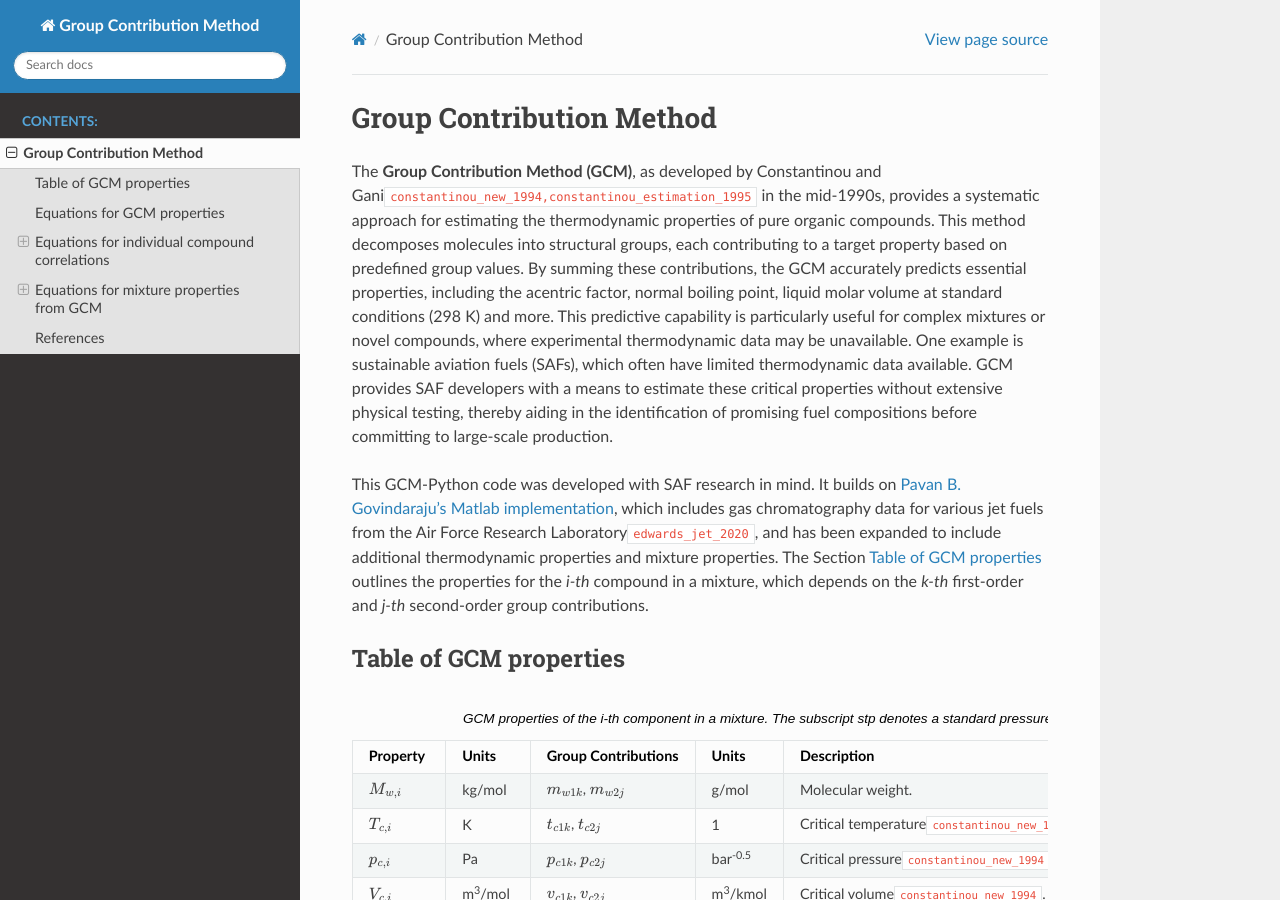
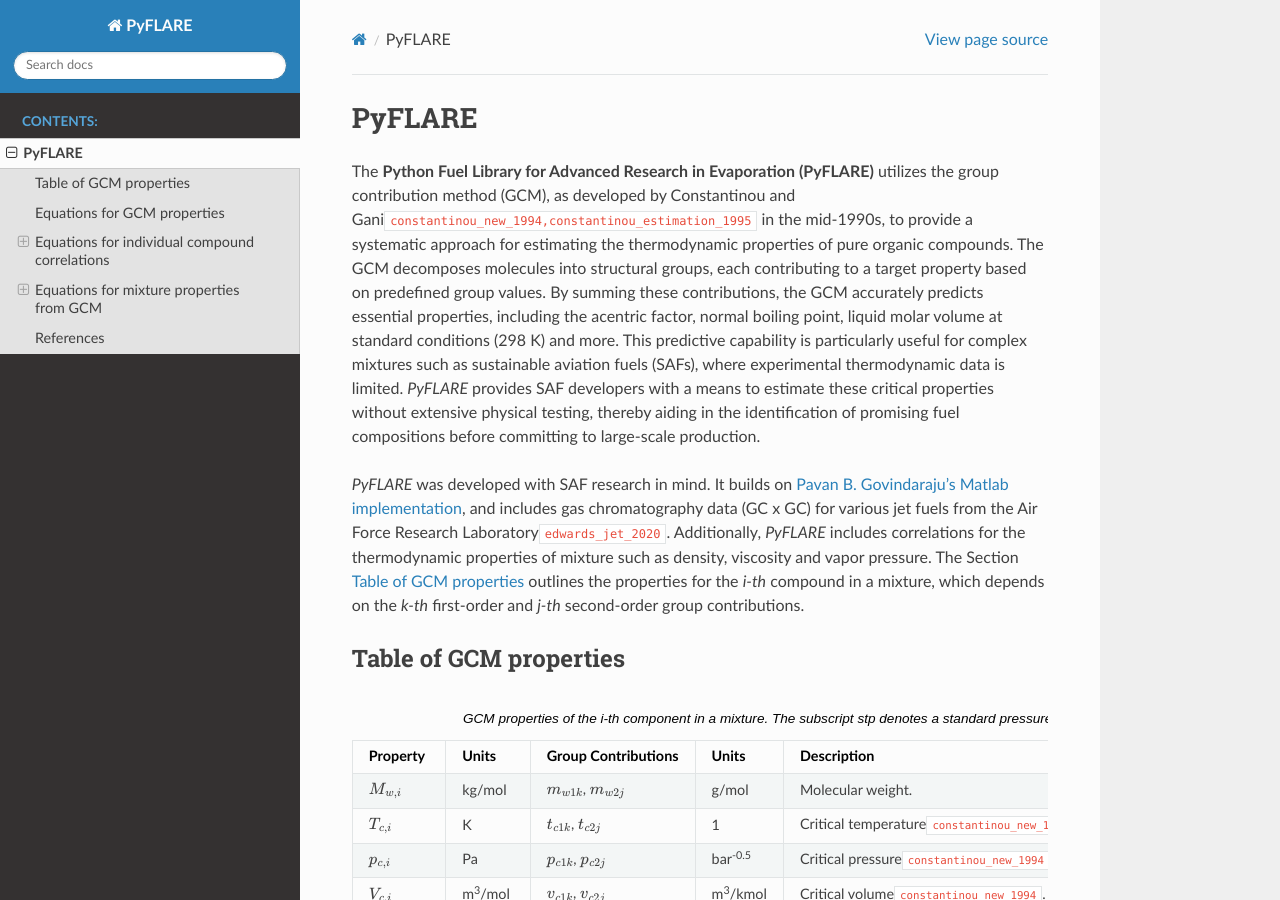
Before and after one commit to dmontgomeryNREL/PyFLARE, a Sphinx documentation site: the page built from docs/sphinx/groupcontribution.rst, in a window 1280 px wide and 900 px high. Built offline with Sphinx 7.4.7 and the Read the Docs theme 3.1.0, drawn with Linux system fonts in a browser that asks for light colours; cross-references to code outside the pages are shown as plain code; some of the changed text lies outside the part shown.

Commit message:
Update docs

```diff
--- a/docs/sphinx/conf.py
+++ b/docs/sphinx/conf.py
@@ -17,7 +17,7 @@
 
 # -- Project information -----------------------------------------------------
 
-project = 'Group Contribution Method'
+project = 'PyFLARE'
 copyright = '2024, David Montgomery'
 author = 'David Montgomery'
 
@@ -43,7 +43,7 @@
     'sphinx.ext.githubpages', # To publish on GitHub Pages
     'sphinxcontrib.bibtex'
 ]
-bibtex_bibfiles = ['GCM.bib']
+bibtex_bibfiles = ['refs.bib']
 
 
 # Add any paths that contain templates here, relative to this directory.
@@ -66,3 +66,8 @@
 # relative to this directory. They are copied after the builtin static files,
 # so a file named "default.css" will overwrite the builtin "default.css".
 html_static_path = ['_static']
+
+html_theme_options = {
+    'collapse_navigation': False,
+    'navigation_depth': 3
+}
--- a/docs/sphinx/groupcontribution.rst
+++ b/docs/sphinx/groupcontribution.rst
@@ -1,9 +1,27 @@
-Group Contribution Method
-=========================
+PyFLARE
+=======
 
-The **Group Contribution Method (GCM)**, as developed by Constantinou and Gani\ :footcite:p:`constantinou_new_1994,constantinou_estimation_1995` in the mid-1990s, provides a systematic approach for estimating the thermodynamic properties of pure organic compounds. This method decomposes molecules into structural groups, each contributing to a target property based on predefined group values. By summing these contributions, the GCM accurately predicts essential properties, including the acentric factor, normal boiling point, liquid molar volume at standard conditions (298 K) and more. This predictive capability is particularly useful for complex mixtures or novel compounds, where experimental thermodynamic data may be unavailable.  One example is sustainable aviation fuels (SAFs), which often have limited thermodynamic data available. GCM provides SAF developers with a means to estimate these critical properties without extensive physical testing, thereby aiding in the identification of promising fuel compositions before committing to large-scale production.
+The **Python Fuel Library for Advanced Research in Evaporation (PyFLARE)** utilizes
+the group contribution method (GCM), as developed by Constantinou and
+Gani\ :footcite:p:`constantinou_new_1994,constantinou_estimation_1995` in the mid-1990s,
+to provide a systematic approach for estimating the thermodynamic properties of
+pure organic compounds. The GCM decomposes molecules into structural groups,
+each contributing to a target property based on predefined group values.
+By summing these contributions, the GCM accurately predicts essential properties,
+including the acentric factor, normal boiling point, liquid molar volume at standard conditions
+(298 K) and more. This predictive capability is particularly useful for complex
+mixtures such as sustainable aviation fuels (SAFs), where experimental thermodynamic data
+is limited. `PyFLARE` provides SAF developers with a means to estimate
+these critical properties without extensive physical testing, thereby aiding in
+the identification of promising fuel compositions before committing to large-scale production.
 
-This GCM-Python code was developed with SAF research in mind. It builds on `Pavan B. Govindaraju's Matlab implementation <https://github.com/gpavanb-old/GroupContribution>`_, which includes gas chromatography data for various jet fuels from the Air Force Research Laboratory\ :footcite:p:`edwards_jet_2020`, and has been expanded to include additional thermodynamic properties and mixture properties. The Section :ref:`tab-GCM-properties` outlines the properties for the *i-th* compound in a mixture, which depends on the *k-th* first-order and *j-th* second-order group contributions.
+`PyFLARE` was developed with SAF research in mind. It builds on
+`Pavan B. Govindaraju's Matlab implementation <https://github.com/gpavanb-old/GroupContribution>`_,
+and includes gas chromatography data (GC x GC) for various jet fuels from the Air Force Research Laboratory\ :footcite:p:`edwards_jet_2020`.
+Additionally, `PyFLARE` includes correlations for the thermodynamic properties of
+mixture such as density, viscosity and vapor pressure. The Section :ref:`tab-GCM-properties`
+outlines the properties for the *i-th* compound in a mixture, which depends on
+the *k-th* first-order and *j-th* second-order group contributions.
 
 .. _tab-GCM-properties:
 
@@ -105,7 +123,8 @@
 
    \nu_i = \frac{\mu_i}{\rho_i},
 
-is calculated from Dutt's equation (Eq. 4.23 in Viscosity of Liquids\ :footcite:p:`viswanath_viscosity_2007`) provided :math:`T` in :math:`^{\circ}` C:
+is calculated from Dutt's equation (Eq. 4.23 in Viscosity of
+Liquids\ :footcite:p:`viswanath_viscosity_2007`) provided :math:`T` in :math:`^{\circ}` C:
 
 .. math::
 
@@ -116,12 +135,14 @@
 Latent heat of vaporization
 ^^^^^^^^^^^^^^^^^^^^^^^^^^^
 
-The latent heat of vaporization for each compound at standard pressure and temperature is calculated from the enthalpy of vaporization as:
+The latent heat of vaporization for each compound at standard pressure and
+temperature is calculated from the enthalpy of vaporization as:
 
 .. math::
    L_{v,stp,i} = \frac{\Delta H_{v,stp,i}}{M_{w,i}}.
 
-The heat of vaporization for each compound is then adjusted for variations in temperature\ :footcite:p:`govindaraju_group_2016`:
+The heat of vaporization for each compound is then adjusted for variations in
+temperature\ :footcite:p:`govindaraju_group_2016`:
 
 .. math::
    L_{v,i} = L_{v,stp,i} \bigg(\frac{1 - T_{r,i}}{1-T_{r,b,i}} \bigg)^{0.38}.
@@ -131,7 +152,9 @@
 Liquid molar volume
 ^^^^^^^^^^^^^^^^^^^
 
-The liquid molar volume is calculated at a specific temperature :math:`T` using the generalized Rackett equation\ :footcite:p:`rackett_equation_1970,yamada_saturated_1973` with an updated :math:`\phi_i` parameter\ :footcite:p:`govindaraju_group_2016`:
+The liquid molar volume is calculated at a specific temperature :math:`T` using
+the generalized Rackett equation\ :footcite:p:`rackett_equation_1970,yamada_saturated_1973`
+with an updated :math:`\phi_i` parameter\ :footcite:p:`govindaraju_group_2016`:
 
 .. math::
 
@@ -163,12 +186,17 @@
 Saturated vapor pressure
 ^^^^^^^^^^^^^^^^^^^^^^^^
 
-The saturated vapor pressure for each compound is calculated as a function of temperature using either the Lee–Kesler method\ :footcite:p:`lee_generalized_1975` or the Ambrose-Walton method\ :footcite:p:`ambrose_vapour_1989`.  Both methods solve
+The saturated vapor pressure for each compound is calculated as a function of
+temperature using either the Lee–Kesler method\ :footcite:p:`lee_generalized_1975`
+or the Ambrose-Walton method\ :footcite:p:`ambrose_vapour_1989`.  Both methods solve
 
 .. math::
    \ln p_{r,sat,i} = f_i^{(0)} + \omega_i f_i^{(1)} + \omega_i^2 f_i^{(2)}
 
-for the reduced saturated vapor pressure for each compound, :math:`p_{r,sat,i} = p_{sat,i}/p_{c,i}`.  The default method in the GCM-Python code is the Lee-Kesler method, as it is more stable at higher temperatures.
+for the reduced saturated vapor pressure for each compound,
+:math:`p_{r,sat,i} = p_{sat,i}/p_{c,i}`.
+The default method in `PyFLARE` is the Lee-Kesler method, as it is
+more stable at higher temperatures.
 The Lee-Kesler\ :footcite:p:`lee_generalized_1975` method defines
 
 .. math::
@@ -196,8 +224,14 @@
 Equations for mixture properties from GCM
 -----------------------------------------
 
-This section contains correlations for estimating physical properties of the mixture from the individual compound and physical properties defined in :ref:`eq-GCM-properties` and :ref:`eq-GCM-correlations`.  These correlations make it possible to evaluate physical properties at non-standard temperatures and pressures, given that group contribution properties are only defined at standard conditions.
-The :ref:`tab-mixture-properties` available in the GCM-Python code are listed in table below.  Mass and mole fractions defined in Table \ref{tab:mass-mole-fracs} are used throughout this section.
+This section contains correlations for estimating physical properties of the
+mixture from the individual compound and physical properties defined in
+:ref:`eq-GCM-properties` and :ref:`eq-GCM-correlations`.  These correlations make
+it possible to evaluate physical properties at non-standard temperatures and
+pressures, given that group contribution properties are only defined at standard
+conditions. The :ref:`tab-mixture-properties` available in `PyFLARE` are listed in
+table below.  Mass and mole fractions defined in Table \ref{tab:mass-mole-fracs}
+are used throughout this section.
 
 .. _tab-mixture-properties:
 
@@ -286,11 +320,7 @@
    :width: 600pt
    :align: center
 
-.. image:: /figures/mixtureProps-posf10325.png
-   :width: 600pt
-   :align: center
-
-Mixture properties of decane, dodecane, heptane, and posf10325 (Jet A).  Data from NIST Chemistry WebBook and NREL.
+Mixture properties of decane, dodecane, and heptane.  Data from NIST Chemistry WebBook.
 
 
 
```
Also changed, not shown: README.md (+3 -3 lines), docs/sphinx/index.rst (+16 -1 lines), docs/sphinx/figures/mixtureProps-posf10325.png (deleted), docs/sphinx/figures/vapor-pressure-methods-posf10325.png (deleted), docs/sphinx/refs.bib (renamed from docs/sphinx/GCM.bib), 1 other file.
